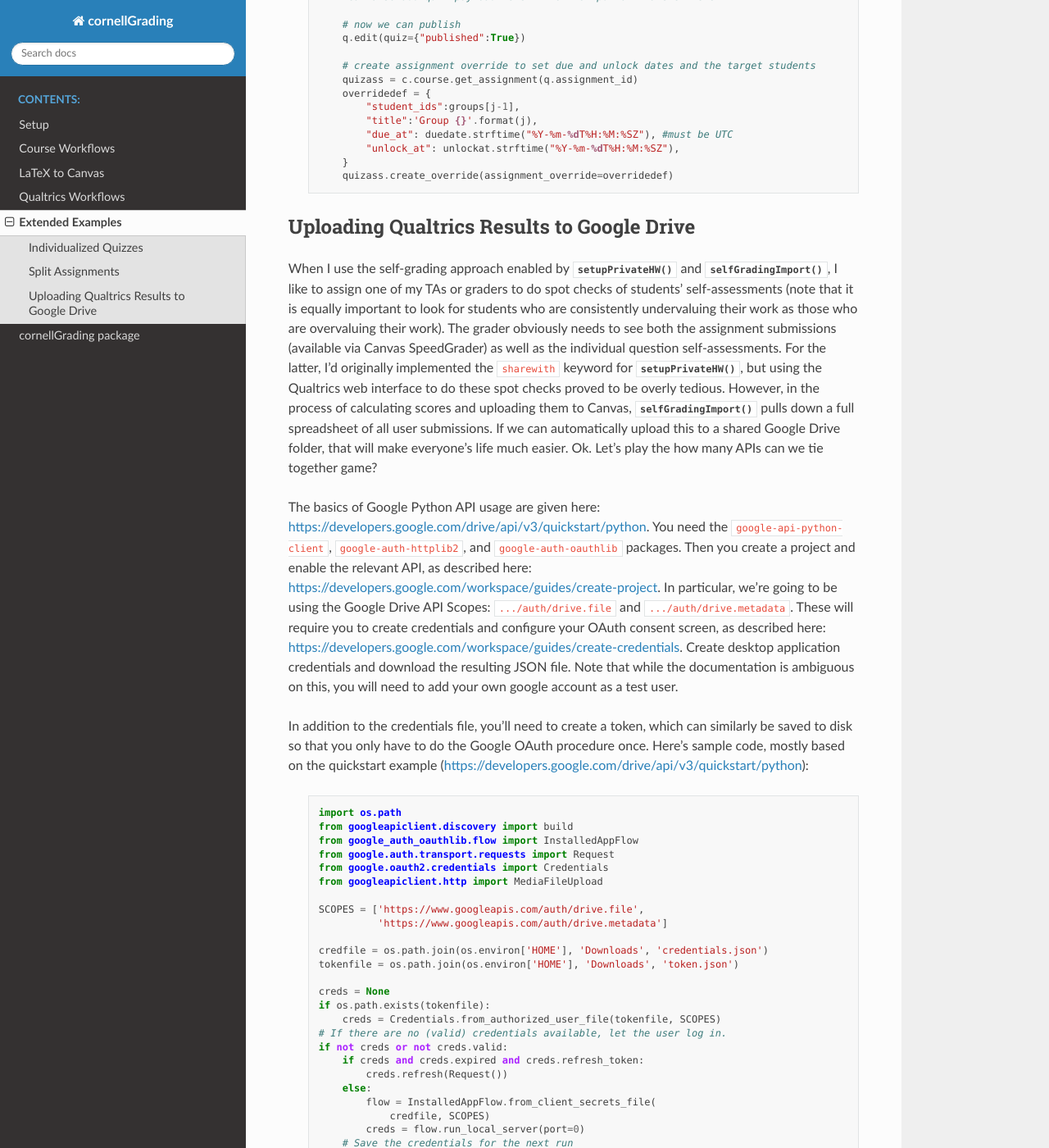
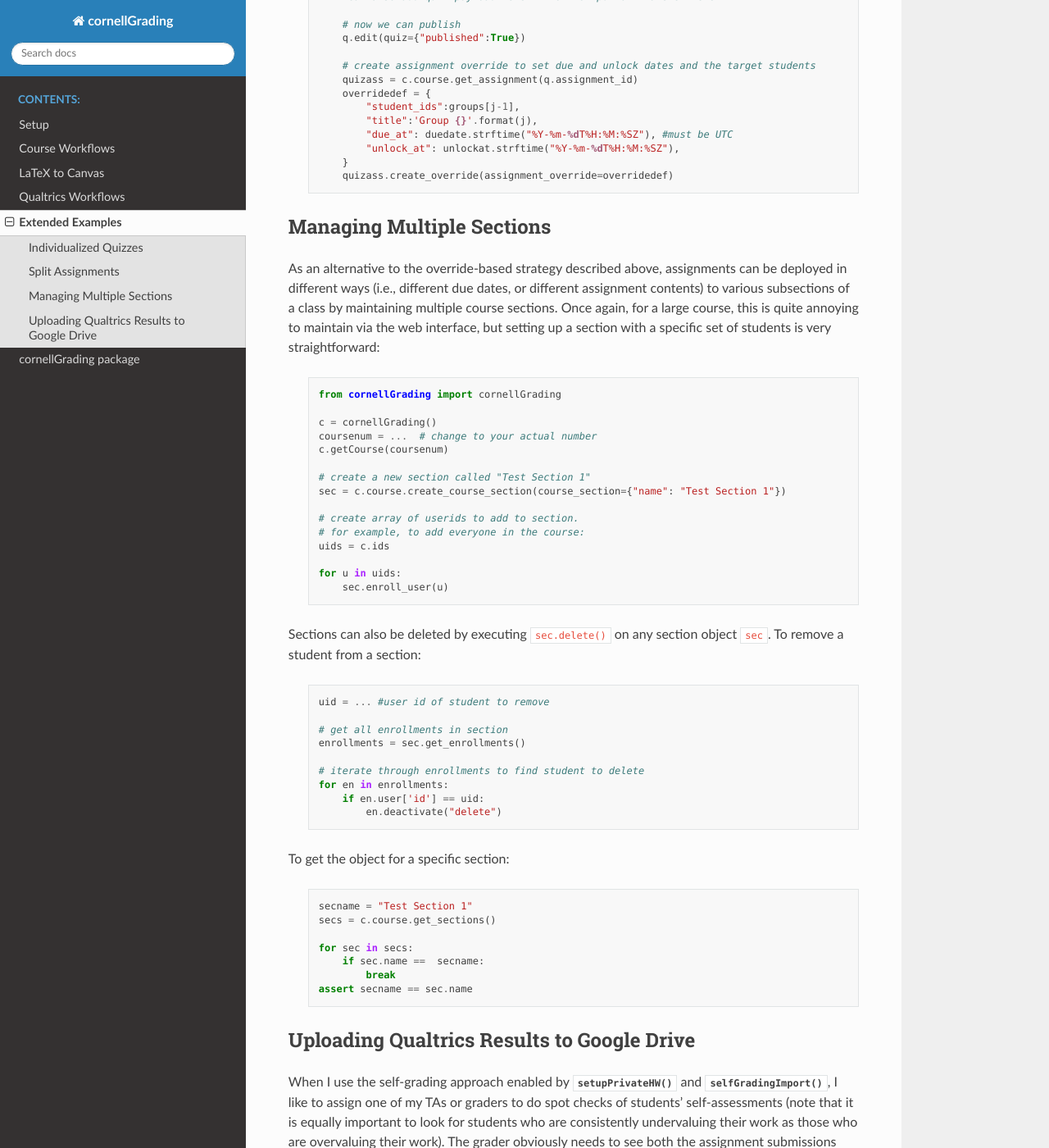
Before and after one commit to dsavransky/grading, a Sphinx documentation site: the page built from documentation/examples.rst, in a window 1280 px wide and 1400 px high, scrolled down 5595 px. Shown: the whole window at 82% size. Built offline with Sphinx 7.4.7 and the Read the Docs theme 2.0.0, drawn with Linux system fonts in a browser that asks for light colours.

Commit message:
adding examples on managing sections

```diff
--- a/documentation/examples.rst
+++ b/documentation/examples.rst
@@ -280,6 +280,55 @@ A colleague wanted to give two different assignments to two sub-sections of thei
             }
             quizass.create_override(assignment_override=overridedef)
 
+Managing Multiple Sections
+----------------------------
+
+As an alternative to the override-based strategy described above, assignments can be deployed in different ways (i.e., different due dates, or different assignment contents) to various subsections of a class by maintaining multiple course sections.  Once again, for a large course, this is quite annoying to maintain via the web interface, but setting up a section with a specific set of students is very straightforward:
+
+    .. code-block:: python
+
+        from cornellGrading import cornellGrading
+
+        c = cornellGrading()
+        coursenum = ...  # change to your actual number
+        c.getCourse(coursenum)
+
+        # create a new section called "Test Section 1"
+        sec = c.course.create_course_section(course_section={"name": "Test Section 1"})
+
+        # create array of userids to add to section.
+        # for example, to add everyone in the course:
+        uids = c.ids
+
+        for u in uids:
+            sec.enroll_user(u)
+
+Sections can also be deleted by executing ``sec.delete()`` on any section object ``sec``.  To remove a student from a section:
+
+    .. code-block:: python
+
+        uid = ... #user id of student to remove
+
+        # get all enrollments in section
+        enrollments = sec.get_enrollments()
+
+        # iterate through enrollments to find student to delete
+        for en in enrollments:
+            if en.user['id'] == uid:
+                en.deactivate("delete")
+
+To get the object for a specific section:
+
+    .. code-block:: python
+
+        secname = "Test Section 1"
+        secs = c.course.get_sections()
+
+        for sec in secs:
+            if sec.name ==  secname:
+                break
+        assert secname == sec.name
+
 
 Uploading Qualtrics Results to Google Drive
 ----------------------------------------------
```
